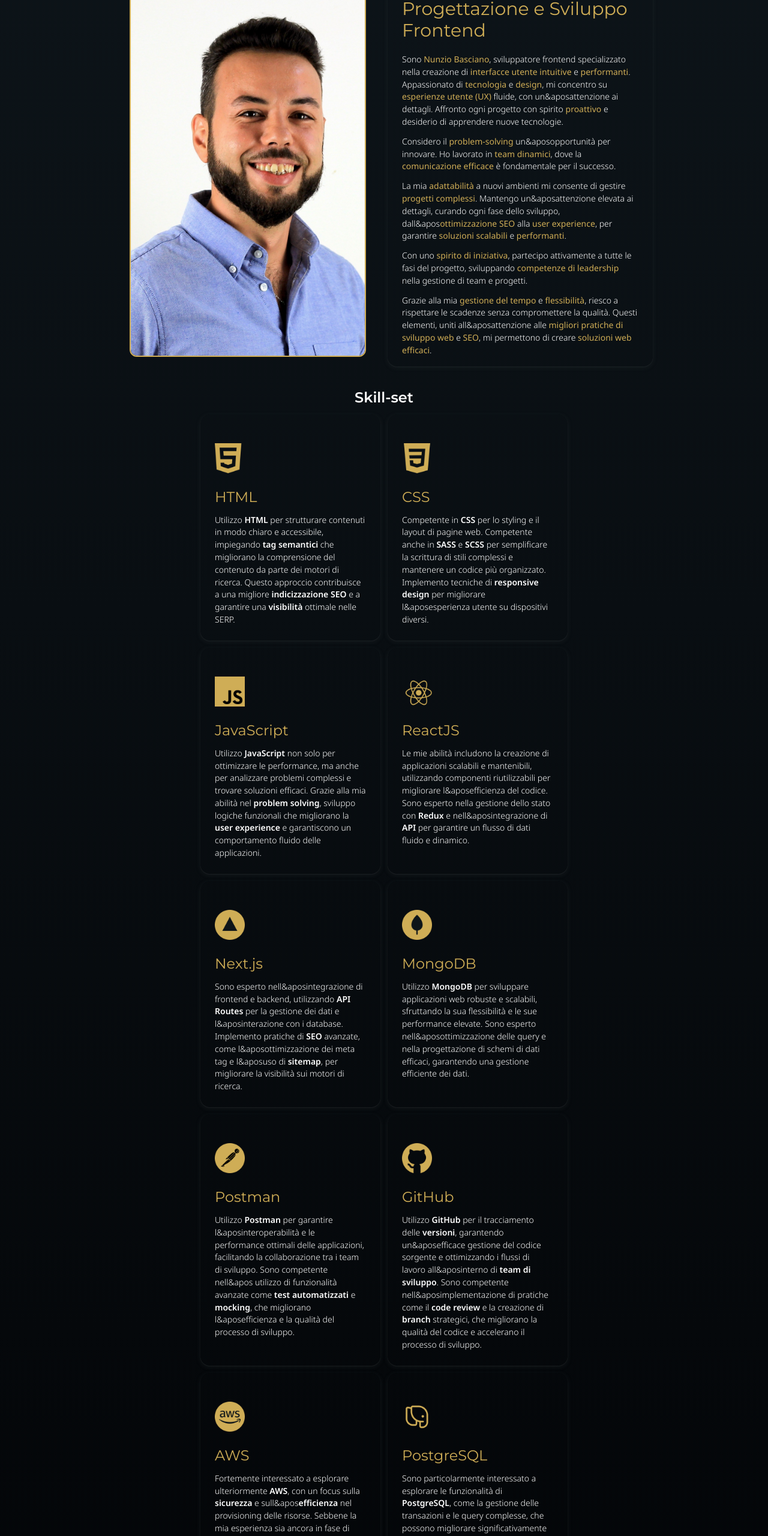
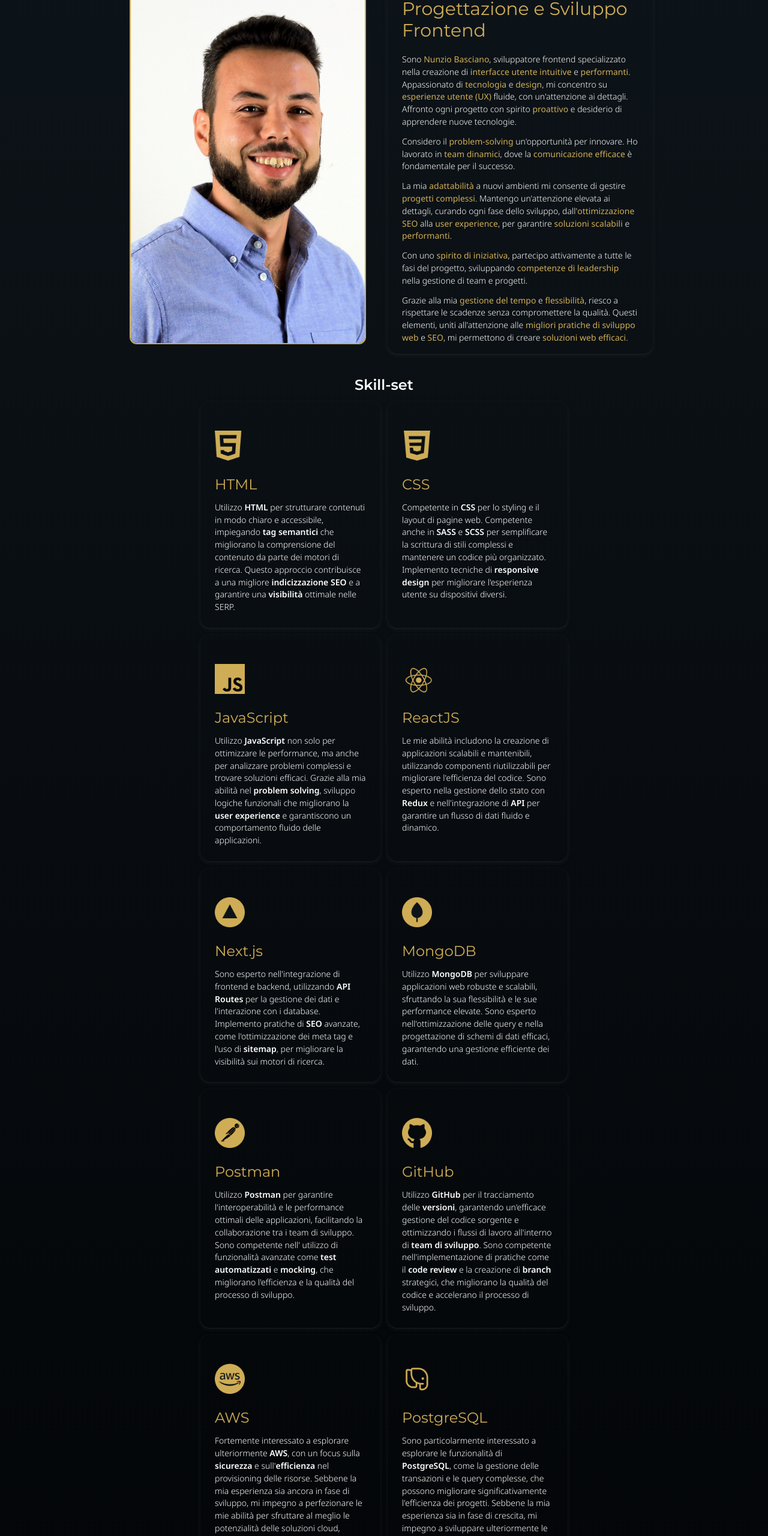
Before and after one commit to NunzioBasciano/portfolio, a Next.js app: page /about-me in a window 1280 px wide. Shown: the part 183-2744 px from the top of the page at 60% size. Built offline with nearby package versions, Linux system fonts and the light colour scheme.

Commit message:
fix apos

```diff
--- a/app/about-me/page.tsx
+++ b/app/about-me/page.tsx
@@ -33,21 +33,21 @@ function AboutMe() {
             <strong>performanti</strong>. Appassionato di{" "}
             <strong>tecnologia</strong> e <strong>design</strong>, mi concentro
             su <strong>esperienze utente (UX)</strong> fluide, con
-            un&aposattenzione ai dettagli. Affronto ogni progetto con spirito{" "}
+            un&apos;attenzione ai dettagli. Affronto ogni progetto con spirito{" "}
             <strong>proattivo</strong> e desiderio di apprendere nuove
             tecnologie.
           </p>
           <p>
-            Considero il <strong>problem-solving</strong> un&aposopportunità per
-            innovare. Ho lavorato in <strong>team dinamici</strong>, dove la{" "}
+            Considero il <strong>problem-solving</strong> un&apos;opportunità
+            per innovare. Ho lavorato in <strong>team dinamici</strong>, dove la{" "}
             <strong>comunicazione efficace</strong> è fondamentale per il
             successo.
           </p>
           <p>
             La mia <strong>adattabilità</strong> a nuovi ambienti mi consente di
             gestire <strong>progetti complessi</strong>. Mantengo
-            un&aposattenzione elevata ai dettagli, curando ogni fase dello
-            sviluppo, dall&apos
+            un&apos;attenzione elevata ai dettagli, curando ogni fase dello
+            sviluppo, dall&apos;
             <strong>ottimizzazione SEO</strong> alla{" "}
             <strong>user experience</strong>, per garantire{" "}
             <strong>soluzioni scalabili</strong> e <strong>performanti</strong>.
@@ -61,7 +61,7 @@ function AboutMe() {
           <p>
             Grazie alla mia <strong>gestione del tempo</strong> e{" "}
             <strong>flessibilità</strong>, riesco a rispettare le scadenze senza
-            compromettere la qualità. Questi elementi, uniti all&aposattenzione
+            compromettere la qualità. Questi elementi, uniti all&apos;attenzione
             alle <strong>migliori pratiche di sviluppo web</strong> e{" "}
             <strong>SEO</strong>, mi permettono di creare{" "}
             <strong>soluzioni web efficaci</strong>.
--- a/app/common/cardList.tsx
+++ b/app/common/cardList.tsx
@@ -31,7 +31,7 @@ export const cardList = [
         semplificare la scrittura di stili complessi e mantenere un codice più
         organizzato. Implemento tecniche di{" "}
         <strong className="text-white font-semibold">responsive design</strong>{" "}
-        per migliorare l&aposesperienza utente su dispositivi diversi.
+        per migliorare l&apos;esperienza utente su dispositivi diversi.
       </>
     ),
   },
@@ -58,9 +58,9 @@ export const cardList = [
       <>
         Le mie abilità includono la creazione di applicazioni scalabili e
         mantenibili, utilizzando componenti riutilizzabili per migliorare
-        l&aposefficienza del codice. Sono esperto nella gestione dello stato con{" "}
-        <strong className="text-white font-semibold">Redux </strong>e
-        nell&aposintegrazione di{" "}
+        l&apos;efficienza del codice. Sono esperto nella gestione dello stato
+        con <strong className="text-white font-semibold">Redux </strong>e
+        nell&apos;integrazione di{" "}
         <strong className="text-white font-semibold">API</strong> per garantire
         un flusso di dati fluido e dinamico.
       </>
@@ -71,11 +71,11 @@ export const cardList = [
     icon: "/next.png",
     description: (
       <>
-        Sono esperto nell&aposintegrazione di frontend e backend, utilizzando{" "}
+        Sono esperto nell&apos;integrazione di frontend e backend, utilizzando{" "}
         <strong className="text-white font-semibold">API Routes</strong> per la
-        gestione dei dati e l&aposinterazione con i database. Implemento
+        gestione dei dati e l&apos;interazione con i database. Implemento
         pratiche di <strong className="text-white font-semibold">SEO</strong>{" "}
-        avanzate, come l&aposottimizzazione dei meta tag e l&aposuso di{" "}
+        avanzate, come l&apos;ottimizzazione dei meta tag e l&apos;uso di{" "}
         <strong className="text-white font-semibold">sitemap</strong>, per
         migliorare la visibilità sui motori di ricerca.
       </>
@@ -89,7 +89,7 @@ export const cardList = [
         Utilizzo <strong className="text-white font-semibold">MongoDB</strong>{" "}
         per sviluppare applicazioni web robuste e scalabili, sfruttando la sua
         flessibilità e le sue performance elevate. Sono esperto
-        nell&aposottimizzazione delle query e nella progettazione di schemi di
+        nell&apos;ottimizzazione delle query e nella progettazione di schemi di
         dati efficaci, garantendo una gestione efficiente dei dati.
       </>
     ),
@@ -100,12 +100,12 @@ export const cardList = [
     description: (
       <>
         Utilizzo <strong className="text-white font-semibold">Postman</strong>{" "}
-        per garantire l&aposinteroperabilità e le performance ottimali delle
+        per garantire l&apos;interoperabilità e le performance ottimali delle
         applicazioni, facilitando la collaborazione tra i team di sviluppo. Sono
-        competente nell&apos utilizzo di funzionalità avanzate come{" "}
+        competente nell&apos; utilizzo di funzionalità avanzate come{" "}
         <strong className="text-white font-semibold">test automatizzati</strong>{" "}
         e <strong className="text-white font-semibold">mocking</strong>, che
-        migliorano l&aposefficienza e la qualità del processo di sviluppo.
+        migliorano l&apos;efficienza e la qualità del processo di sviluppo.
       </>
     ),
   },
@@ -117,10 +117,10 @@ export const cardList = [
         Utilizzo <strong className="text-white font-semibold">GitHub</strong>{" "}
         per il tracciamento delle{" "}
         <strong className="text-white font-semibold">versioni</strong>,
-        garantendo un&aposefficace gestione del codice sorgente e ottimizzando i
-        flussi di lavoro all&aposinterno di{" "}
+        garantendo un&apos;efficace gestione del codice sorgente e ottimizzando
+        i flussi di lavoro all&apos;interno di{" "}
         <strong className="text-white font-semibold">team di sviluppo</strong>.
-        Sono competente nell&aposimplementazione di pratiche come il{" "}
+        Sono competente nell&apos;implementazione di pratiche come il{" "}
         <strong className="text-white font-semibold">code review </strong> e la
         creazione di{" "}
         <strong className="text-white font-semibold">branch</strong> strategici,
@@ -137,24 +137,24 @@ export const cardList = [
         Fortemente interessato a esplorare ulteriormente{" "}
         <strong className="text-white font-semibold">AWS</strong>, con un focus
         sulla <strong className="text-white font-semibold">sicurezza </strong> e
-        sull&apos
+        sull&apos;
         <strong className="text-white font-semibold">efficienza</strong> nel
         provisioning delle risorse. Sebbene la mia esperienza sia ancora in fase
         di sviluppo, mi impegno a perfezionare le mie abilità per sfruttare al
         meglio le potenzialità delle soluzioni cloud, contribuendo a progetti
-        che richiedono un&aposinfrastruttura robusta e affidabile.
+        che richiedono un&apos;infrastruttura robusta e affidabile.
       </>
     ),
   },
   {
     title: "PostgreSQL",
-    icon: "/postgresql.png", // Aggiungi l&aposicona appropriata
+    icon: "/postgresql.png", // Aggiungi l&apos;icona appropriata
     description: (
       <>
         Sono particolarmente interessato a esplorare le funzionalità di{" "}
         <strong className="text-white font-semibold">PostgreSQL</strong>, come
         la gestione delle transazioni e le query complesse, che possono
-        migliorare significativamente l&aposefficienza dei progetti. Sebbene la
+        migliorare significativamente l&apos;efficienza dei progetti. Sebbene la
         mia esperienza sia in fase di crescita, mi impegno a sviluppare
         ulteriormente le mie competenze per sfruttare appieno le potenzialità di
         questo potente sistema di gestione dei dati.
@@ -166,13 +166,13 @@ export const cardList = [
     icon: "/tailwind.png",
     description: (
       <>
-        Sono appassionato nell&aposottimizzare il flusso di lavoro nello
+        Sono appassionato nell&apos;ottimizzare il flusso di lavoro nello
         sviluppo front-end, sfruttando la flessibilità e la personalizzazione
         offerte da{" "}
         <strong className="text-white font-semibold">Tailwind CSS</strong>.
         Anche se la mia esperienza è in crescita, mi impegno a perfezionare le
         mie abilità per costruire design accattivanti e funzionali, migliorando
-        l&aposesperienza utente attraverso pratiche di sviluppo moderne e
+        l&apos;esperienza utente attraverso pratiche di sviluppo moderne e
         efficienti.
       </>
     ),
```
